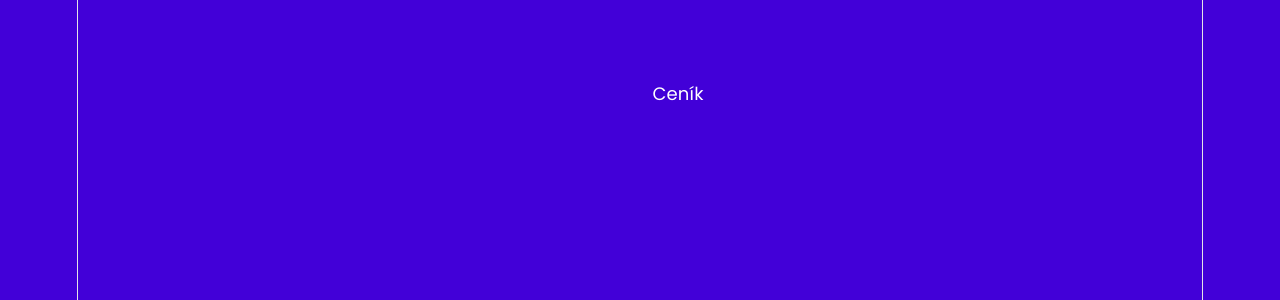
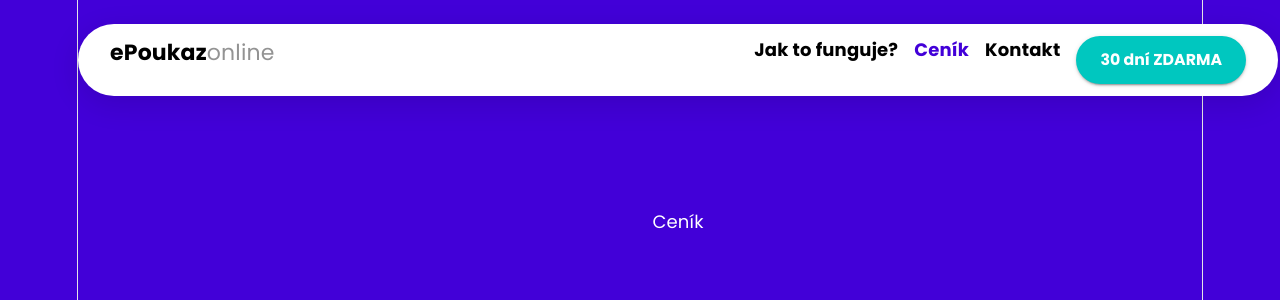
Before and after one commit to ToCatchTo/ePoukaz, a React (Vite) app: page /cenik in a window 1280 px wide. Shown: the top 300 px of the page. Built offline with nearby package versions, Linux system fonts and the light colour scheme.

Commit message:
feat: Header (pill navigace + CTA)

```diff
--- /dev/null
+++ b/src/components/layout/Header.tsx
@@ -0,0 +1,49 @@
+import { Box, Button, Grid, Link as MuiLink } from '@mui/material'
+import { Link as RouterLink, useLocation } from 'react-router-dom'
+import { NAV_LINKS } from '../../data/content'
+
+// Plovoucí bílá pill hlavička s logem, navigací a CTA tlačítkem
+export default function Header() {
+  const { pathname } = useLocation()
+  return (
+    <Box
+      component="header"
+      sx={{
+        bgcolor: '#fff', borderRadius: 999, px: 4, py: 1.5, mt: 3, mb: 4,
+        boxShadow: '0 8px 30px rgba(0,0,0,0.12)',
+      }}
+    >
+      <Grid container alignItems="center" spacing={2}>
+        {/* Logo */}
+        <Grid size="auto">
+          <MuiLink component={RouterLink} to="/" underline="none" sx={{ fontSize: 22, color: '#000' }}>
+            <b>ePoukaz</b><span style={{ color: '#939393' }}>online</span>
+          </MuiLink>
+        </Grid>
+        <Grid size="grow" />
+        {/* Navigace */}
+        {NAV_LINKS.map((l) => {
+          const active = l.to === pathname
+          return (
+            <Grid size="auto" key={l.label}>
+              <MuiLink
+                component={RouterLink}
+                to={l.to}
+                underline="none"
+                sx={{ fontWeight: 700, fontSize: 18, color: active ? 'primary.main' : '#000' }}
+              >
+                {l.label}
+              </MuiLink>
+            </Grid>
+          )
+        })}
+        {/* CTA */}
+        <Grid size="auto">
+          <Button variant="contained" color="secondary" sx={{ color: '#fff' }}>
+            30 dní ZDARMA
+          </Button>
+        </Grid>
+      </Grid>
+    </Box>
+  )
+}
--- a/src/components/layout/PageLayout.tsx
+++ b/src/components/layout/PageLayout.tsx
@@ -1,13 +1,14 @@
 import { Box } from '@mui/material'
 import { Outlet } from 'react-router-dom'
+import Header from './Header'
 
 // Obal všech stránek – fialové pozadí + centrovaný obsah.
-// Header a Footer se doplní v Tascích 5 a 6.
+// Footer se doplní v Tasku 6.
 export default function PageLayout() {
   return (
     <Box sx={{ bgcolor: 'primary.main', minHeight: '100vh', pb: 8 }}>
-      {/* zde bude <Header/> */}
       <Box sx={{ width: 1200, mx: 'auto' }}>
+        <Header />
         <Outlet />
       </Box>
       {/* zde bude <Footer/> */}
```
Also changed, not shown: 1 other file (tests, documents, lock files or other folders).
